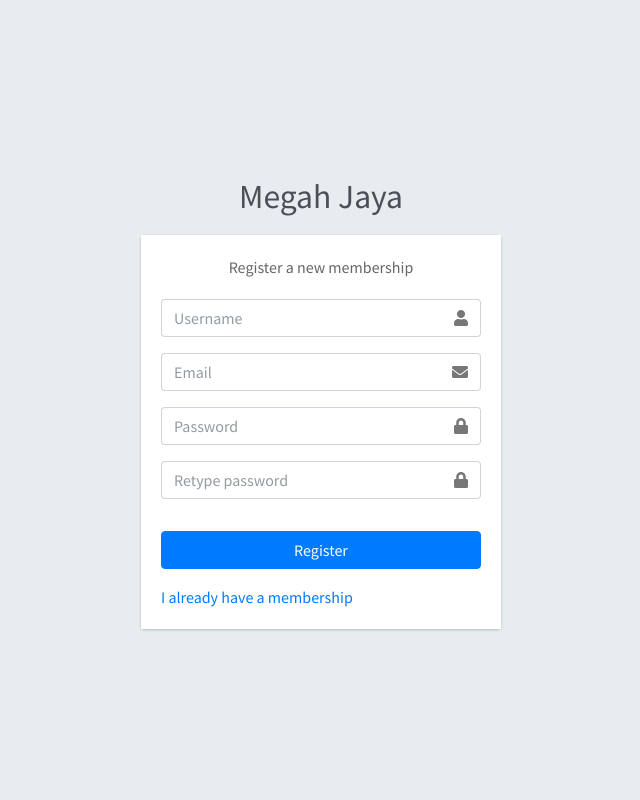
After one commit to dhany600/web-app-e-commerce, a PHP site: page /register.php in a window 1280 px wide. The commit adds this page. Shown: the whole page, without its empty margins (319-959 px from the left). Run offline with PHP 8.4, Linux system fonts and the light colour scheme; some libraries are stand-ins or nearby versions.

Commit message:
tambah page register

```diff
--- /dev/null
+++ b/register.php
@@ -0,0 +1,87 @@
+<!DOCTYPE html>
+<html lang="en">
+
+<head>
+    <meta charset="utf-8">
+    <meta name="viewport" content="width=device-width, initial-scale=1">
+    <title>AdminLTE 3 | Registration Page</title>
+
+    <!-- Google Font: Source Sans Pro -->
+    <link rel="stylesheet"
+        href="https://fonts.googleapis.com/css?family=Source+Sans+Pro:300,400,400i,700&display=fallback">
+    <!-- Font Awesome -->
+    <link rel="stylesheet" href="plugins/fontawesome-free/css/all.min.css">
+    <!-- icheck bootstrap -->
+    <link rel="stylesheet" href="plugins/icheck-bootstrap/icheck-bootstrap.min.css">
+    <!-- Theme style -->
+    <link rel="stylesheet" href="dist/css/adminlte.min.css">
+</head>
+
+<body class="hold-transition register-page">
+    <div class="register-box">
+        <div class="register-logo">
+            <a href="index2.html"><b>Megah Jaya</b></a>
+        </div>
+
+        <div class="card">
+            <div class="card-body register-card-body">
+                <p class="login-box-msg">Register a new membership</p>
+
+                <form action="index.html" method="post">
+                    <div class="input-group mb-3">
+                        <input type="text" class="form-control" placeholder="Username">
+                        <div class="input-group-append">
+                            <div class="input-group-text">
+                                <span class="fas fa-user"></span>
+                            </div>
+                        </div>
+                    </div>
+                    <div class="input-group mb-3">
+                        <input type="email" class="form-control" placeholder="Email">
+                        <div class="input-group-append">
+                            <div class="input-group-text">
+                                <span class="fas fa-envelope"></span>
+                            </div>
+                        </div>
+                    </div>
+                    <div class="input-group mb-3">
+                        <input type="password" class="form-control" placeholder="Password">
+                        <div class="input-group-append">
+                            <div class="input-group-text">
+                                <span class="fas fa-lock"></span>
+                            </div>
+                        </div>
+                    </div>
+                    <div class="input-group mb-3">
+                        <input type="password" class="form-control" placeholder="Retype password">
+                        <div class="input-group-append">
+                            <div class="input-group-text">
+                                <span class="fas fa-lock"></span>
+                            </div>
+                        </div>
+                    </div>
+                    <div class="row">
+                        <!-- /.col -->
+                        <div class="col-md-12 my-3">
+                            <button type="submit" class="btn btn-primary btn-block">Register</button>
+                        </div>
+                        <!-- /.col -->
+                    </div>
+                </form>
+
+                <a href="index.php" class="text-center">I already have a membership</a>
+            </div>
+            <!-- /.form-box -->
+        </div><!-- /.card -->
+    </div>
+    <!-- /.register-box -->
+
+    <!-- jQuery -->
+    <script src="plugins/jquery/jquery.min.js"></script>
+    <!-- Bootstrap 4 -->
+    <script src="plugins/bootstrap/js/bootstrap.bundle.min.js"></script>
+    <!-- AdminLTE App -->
+    <script src="dist/js/adminlte.min.js"></script>
+</body>
+
+</html>
```
Also changed, not shown: index.php (+1 -12 lines).
